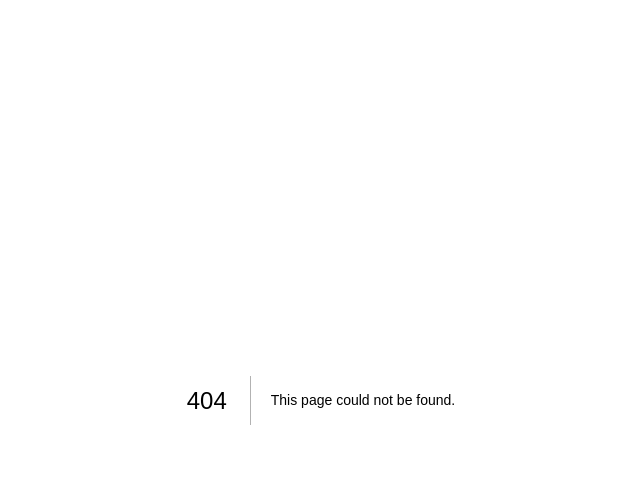
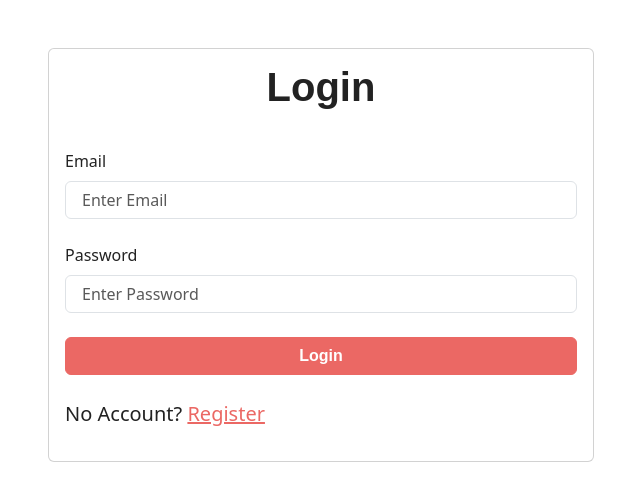
Before and after one commit to JustSch/social-media-clone-react-frontend, a Next.js app: page /users/login in a window 1280 px wide. Before the commit this address had no page. Shown: the top 500 px of the page, without its empty margins (319-959 px from the left). Built offline with nearby package versions, Linux system fonts and the light colour scheme; a web font is replaced by a local one.

Commit message:
created login page

```diff
--- /dev/null
+++ b/pages/users/login.js
@@ -0,0 +1,51 @@
+import Link from "next/link";
+import { Col, Container, Row, Card } from "react-bootstrap";
+
+const Login = () => {
+    return (
+        <div>
+            <Container>
+                <Row className='mt-5'>
+                    <Col className="col-md-6 m-auto">
+                        <Card className='card-body'>
+                            <h1 className="text-center mb-3">Login</h1>
+
+                            <form action="/api/users/login" method="POST">
+                                <div className="form-group">
+                                    <label for="email" className="form-label mt-4">Email</label>
+                                    <input
+                                        type="email"
+                                        id="email"
+                                        name="email"
+                                        className="form-control"
+                                        placeholder="Enter Email"
+                                    />
+                                </div>
+                                <div className="form-group">
+                                    <label for="password" className="form-label mt-4">Password</label>
+                                    <input
+                                        type="password"
+                                        id="password"
+                                        name="password"
+                                        className="form-control"
+                                        placeholder="Enter Password"
+                                    />
+                                </div>
+                                <div class="d-grid gap-2">
+                                    <button type="submit" className="btn btn-large btn-primary mt-4">Login</button>
+                                </div>
+                            </form>
+
+                            <p className="lead mt-4">
+                                No Account? <Link href="/users/register">Register</Link>
+                            </p>
+                        </Card>
+                    </Col>
+                </Row>
+            </Container>
+
+        </div>
+    );
+}
+
+export default Login;
```
